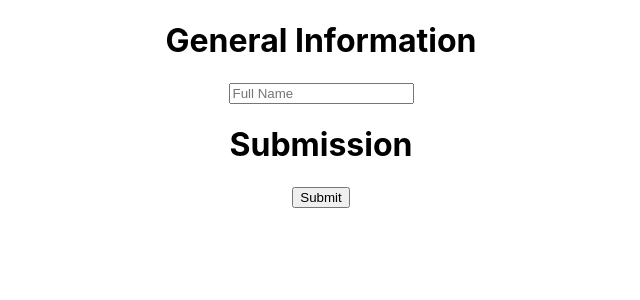
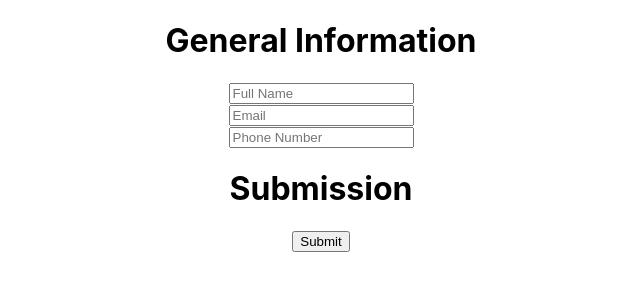
Before and after one commit to raymart-evangelista/react-cv-project, a React (Create React App) app: page / in a window 1280 px wide. Shown: the top 300 px of the page, without its empty margins (319-959 px from the left). Built offline with nearby package versions, Linux system fonts and the light colour scheme.

Commit message:
submit and handling works for general info

```diff
--- a/src/App.js
+++ b/src/App.js
@@ -31,26 +31,41 @@ class App extends Component {
       }
     }
 
-    this.handleChildInput = this.handleChildInput.bind(this)
+    this.handleNameInput = this.handleNameInput.bind(this)
+    this.handleEmailInput = this.handleEmailInput.bind(this)
+    this.handlePhoneInput = this.handlePhoneInput.bind(this)
+
     this.handleSubmit = this.handleSubmit.bind(this)
   }
 
-  handleChildInput = childInput => {
-    // childInput.inputLabel
-    // this.childInput = (childInput
+  handleNameInput = childInput => {
+    this.setState({
+      generalInfo: {
+        name: this.state.generalInfo.name = childInput,
+        email: this.state.generalInfo.email,
+        phone: this.state.generalInfo.phone
+      }
+    })
+  }
 
-    // check if inputLabel name is already in array, if so, update, if not, add
+  handleEmailInput = childInput => {
+    this.setState({
+      generalInfo: {
+        name: this.state.generalInfo.name,
+        email: this.state.generalInfo.email = childInput,
+        phone: this.state.generalInfo.phone
+      }
+    })
+  }
 
-
-    // this.setState({
-    //   // inputList: this.state.inputList.concat(childInput),
-    //   generalInfo: {
-    //     name: this.state.generalInfo.name = childInput.inputInfo.text
-    //   }
-    // })
-    // console.log(this.state.generalInfo.name)
-    // console.log(this.state)
-    console.log(childInput)
+  handlePhoneInput = childInput => {
+    this.setState({
+      generalInfo: {
+        name: this.state.generalInfo.name,
+        email: this.state.generalInfo.email,
+        phone: this.state.generalInfo.phone = childInput,
+      }
+    })
   }
 
   handleSubmit = e => {
@@ -58,15 +73,17 @@ class App extends Component {
     //   inputList: this.state.inputList.concat()
     // })
     console.log(`the name is: ${this.state.generalInfo.name}`)
+    console.log(`the email is: ${this.state.generalInfo.email}`)
+    console.log(`the phone is: ${this.state.generalInfo.phone}`)
   }
 
   render() {
     return (
       <div className='App'>
         <Section section='general' sectionTitle='General Information'>
-          <Input handleChildInput={this.handleChildInput} labelText='Full Name' label='fullName' />
-          {/* <Input handleChildInput={handleChildInput} labelText='Email' label='email' /> */}
-          {/* <Input handleChildInput={handleChildInput} labelText='Phone Number' label='phoneNumber' /> */}
+          <Input handleChildInput={this.handleNameInput} labelText='Full Name' label='fullName' />
+          <Input handleChildInput={this.handleEmailInput} labelText='Email' label='email' />
+          <Input handleChildInput={this.handlePhoneInput} labelText='Phone Number' label='phoneNumber'/>
         </Section>
 {/*
         <Section section='educational' sectionTitle='Educational Experience'>
--- a/src/components/Input.js
+++ b/src/components/Input.js
@@ -5,31 +5,18 @@ class Input extends Component {
   constructor(props) {
     super(props)
 
-    this.state = {
-      inputLabel: this.props.label,
-      inputInfo: {
-        text: '',
-        id: uniqid()
-      }
-    }
+    // this.state = {
+    //   inputLabel: this.props.label,
+    //   inputInfo: {
+    //     text: '',
+    //     id: uniqid()
+    //   }
+    // }
   }
-
-  // handleInputChange = (e) => {
-  //   // console.log(`${this.props.label}: ${e.target.value}`)
-  //   this.setState({
-  //     inputInfo: {
-  //       text: e.target.value,
-  //       id: this.state.inputInfo.id
-  //     }
-  //   })
-
-  //   this.props.handleChildInput(this.state)
-  // }
 
   render() {
     return (
       <div>
-        {/* <label htmlFor={this.props.label}>{this.props.labelText}</label> */}
         <input
           onChange={event => this.props.handleChildInput(event.target.value)}
           type="text"
```
